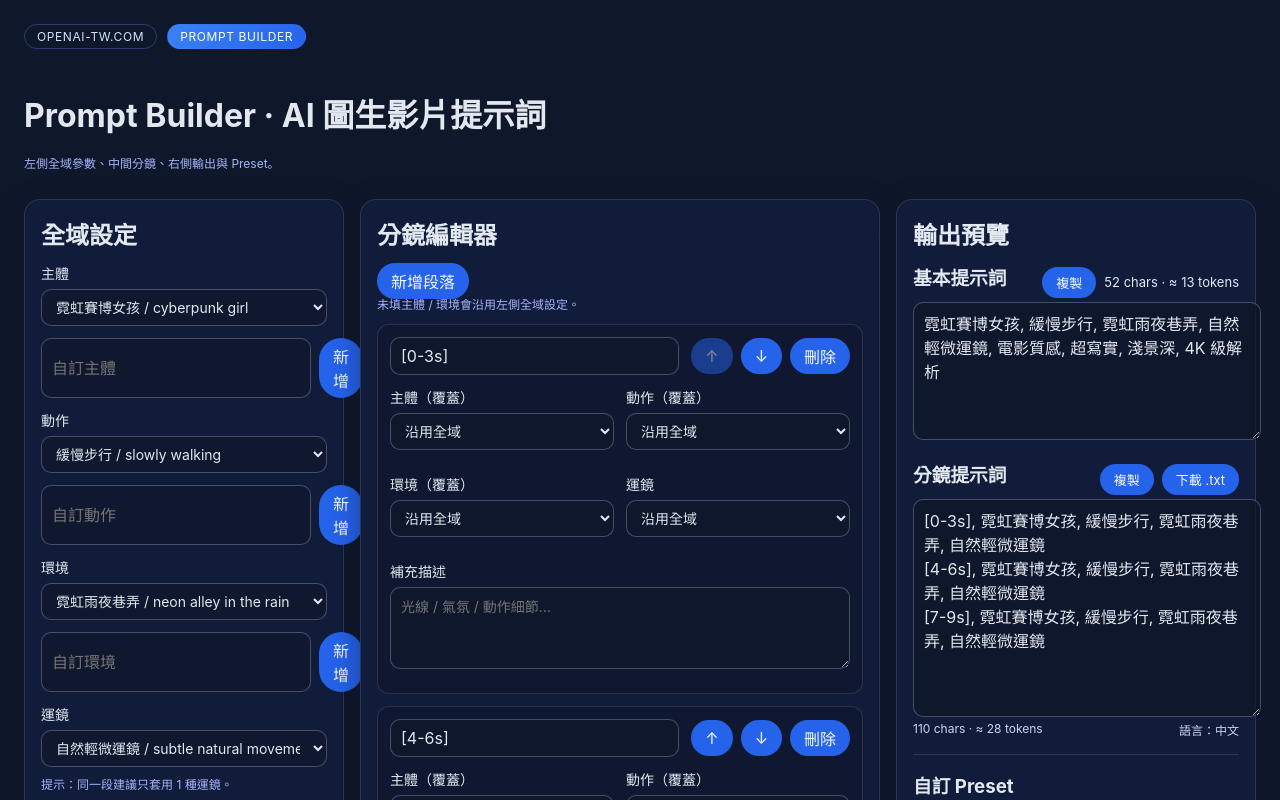
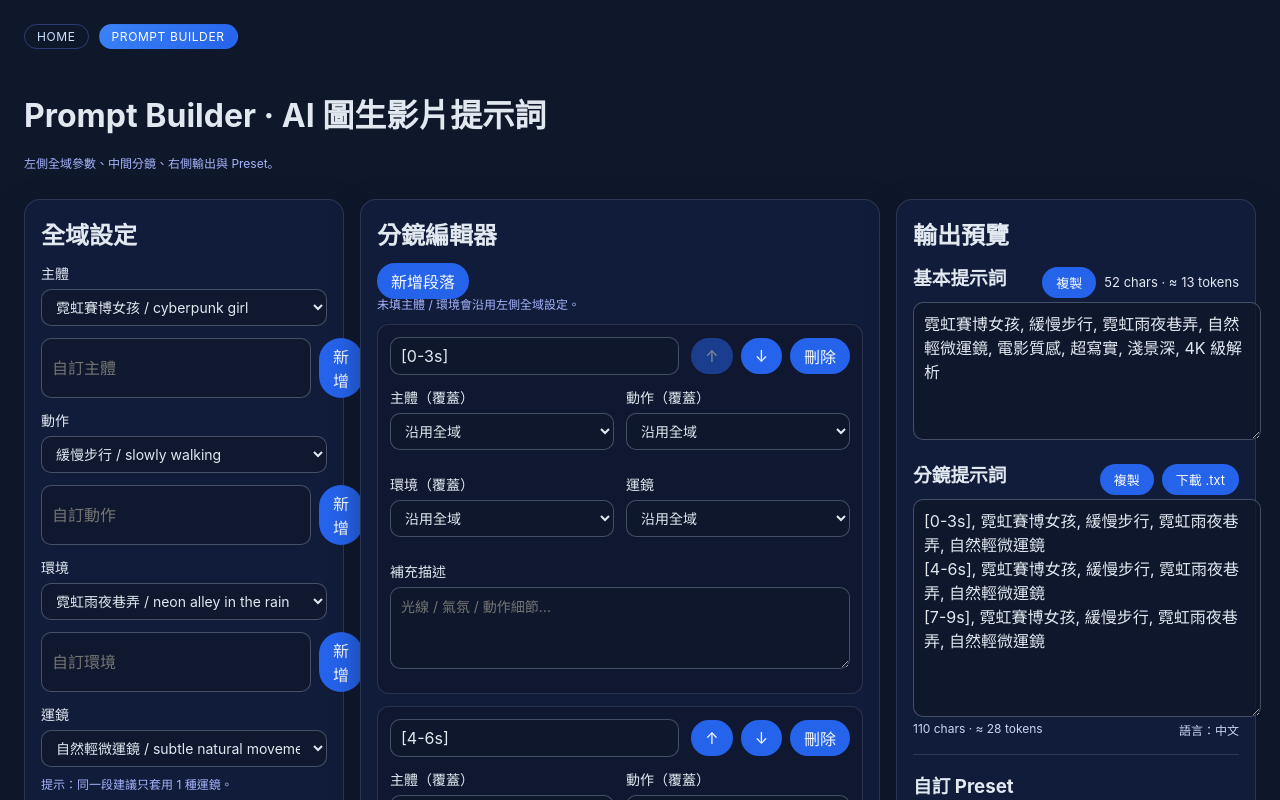
Before and after one commit to mavicair2tw/PromptBuilder, a React (Vite) app: page / in a window 1280 px wide. Shown: the top 800 px of the page. Built offline with nearby package versions, Linux system fonts and the light colour scheme.

Commit message:
chore: use Home label in breadcrumb

```diff
--- a/src/App.tsx
+++ b/src/App.tsx
@@ -289,7 +289,7 @@ const App = () => {
   return (
     <div className="app-shell">
       <div className="page-tag-row">
-        <a className="pill" href="/">openai-tw.com</a>
+        <a className="pill" href="/">Home</a>
         <span className="pill active">Prompt Builder</span>
       </div>
       <header>
```
